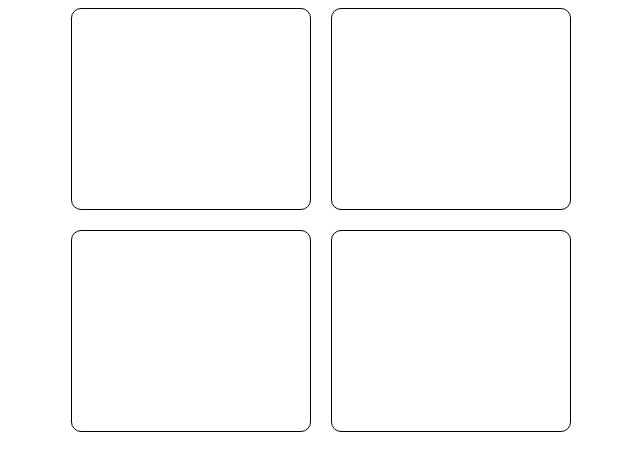
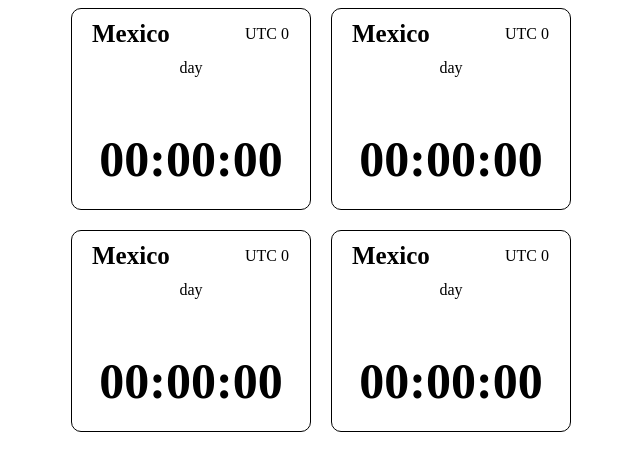
Before and after one commit to Eddieramirez29/GlobalClock, a React (Vite) app: page / in a window 1280 px wide. Shown: the top 470 px of the page, without its empty margins (319-959 px from the left). Built offline with nearby package versions, Linux system fonts and the light colour scheme.

Commit message:
Cards contain information

```diff
--- a/src/App.jsx
+++ b/src/App.jsx
@@ -3,9 +3,22 @@ import './cards.css';
 function App() {
   return (
     <div className="card-container">
-      {Array.from({ length: 4 }).map((_, i) => (
-        <div className="card" key={i}></div>
-      ))}
+      {Array.from({ length: 4 }).map((_, i) =>
+        (
+          <div className="card" key={i}>
+            <div className="head-card">
+              <div className="country">Mexico</div>
+              <div className="UTC">UTC 0</div>
+            </div>
+            <div className="center">
+              day
+            </div>
+
+            <div className="time">
+              00:00:00
+            </div>
+          </div>
+        ))}
     </div>
   );
 }
--- a/src/cards.css
+++ b/src/cards.css
@@ -1,14 +1,52 @@
 .card-container
 {
-  display: grid;
-  grid-template-columns: repeat(2, 1fr);
-  gap: 20px;
-  width: 500px; /* Ajusta según necesidad */
-  margin: auto;
+    display: grid;
+    grid-template-columns: repeat(2, 1fr);
+    gap: 20px;
+    width: 500px; /* Ajusta según necesidad */
+    margin: auto;
 }
 
-.card {
+.card
+{
   border: 1px solid black;
   height: 200px;
   border-radius: 10px;
 }
+
+.head-card
+{
+    width: 237px;
+    height: 50px;
+    display:flex;
+    justify-content: space-between;
+    align-items: center;
+}
+
+.country
+{
+    margin-left: 20px;
+    font-size: 25px;
+    font-weight: bold;
+}
+
+.UTC
+{
+    margin-right: 20px;
+}
+
+.center
+{
+    height: 50px;
+    text-align: center;
+}
+
+.time
+{
+    display:flex;
+    justify-content: center;
+    align-items: center;
+    height: 100px;
+    font-size: 50px;
+    font-weight: bolder;
+}
```
